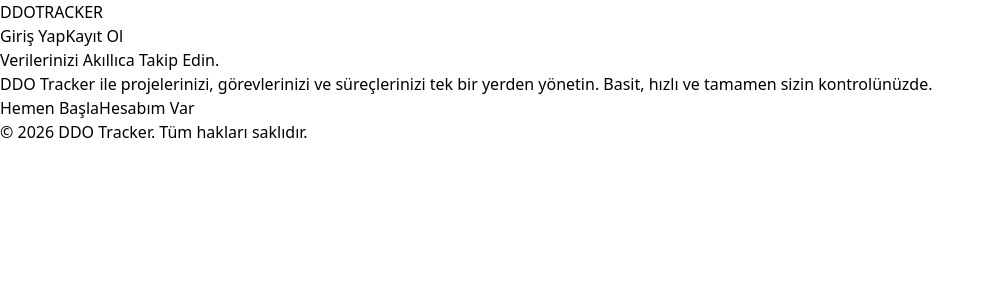
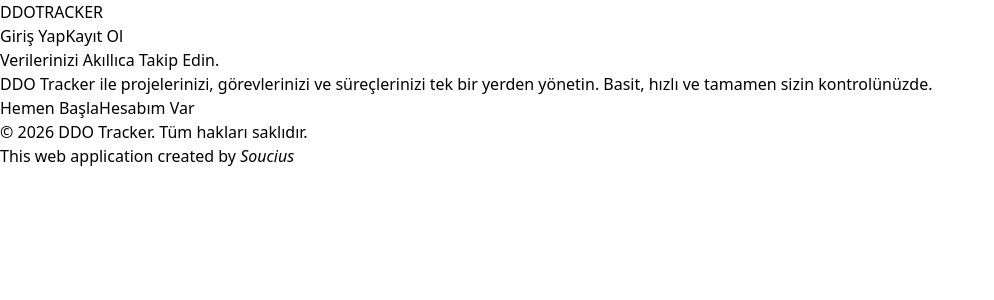
Before and after one commit to Soucius/ddotracker, a React (Vite) app in the folder frontend/: page / in a window 1280 px wide. Shown: the top 300 px of the page, without its empty margins (0-994 px from the left). Built offline with nearby package versions, Linux system fonts and the light colour scheme.

Commit message:
Signed by Soucius

```diff
--- a/frontend/src/layouts/DashboardLayout.jsx
+++ b/frontend/src/layouts/DashboardLayout.jsx
@@ -88,6 +88,7 @@
         </nav>
 
         <div className="absolute bottom-0 w-full p-4 border-t border-gray-100">
+          <div>
             <button
               onClick={handleLogout}
               className="flex items-center gap-3 w-full px-4 py-3 text-sm font-medium text-red-500 hover:bg-red-50 rounded-lg transition-colors"
@@ -95,6 +96,20 @@
               <LogOut size={20} />
               Çıkış Yap
             </button>
+          </div>
+
+          <div className="mt-3">
+            <span className="text-xs text-gray-500">
+              This web application created by{" "}
+              <a
+                href="https://github.com/Soucius"
+                target="_blank"
+                className="text-indigo-600"
+              >
+                <i>Soucius</i>
+              </a>
+            </span>
+          </div>
         </div>
       </aside>
 
--- a/frontend/src/pages/HomePage.jsx
+++ b/frontend/src/pages/HomePage.jsx
@@ -62,11 +62,23 @@
             </Link>
           </div>
         </div>
+
+        <footer className="absolute bottom-0 w-full py-6 text-center text-gray-400 text-sm">
+          &copy; {new Date().getFullYear()} DDO Tracker. Tüm hakları saklıdır.
+          <div className="mt-3">
+            <span className="text-xs text-gray-500">
+              This web application created by{" "}
+              <a
+                href="https://github.com/Soucius"
+                target="_blank"
+                className="text-indigo-600"
+              >
+                <i>Soucius</i>
+              </a>
+            </span>
+          </div>
+        </footer>
       </main>
-
-      <footer className="w-full py-6 text-center text-gray-400 text-sm">
-        &copy; {new Date().getFullYear()} DDO Tracker. Tüm hakları saklıdır.
-      </footer>
     </div>
   );
 };
--- a/frontend/src/pages/SigninPage.jsx
+++ b/frontend/src/pages/SigninPage.jsx
@@ -163,6 +163,19 @@
               Hemen Kayıt Ol
             </Link>
           </p>
+
+          <div className="mt-3">
+            <span className="text-xs text-gray-500">
+              This web application created by{" "}
+              <a
+                href="https://github.com/Soucius"
+                target="_blank"
+                className="text-indigo-600"
+              >
+                <i>Soucius</i>
+              </a>
+            </span>
+          </div>
         </div>
       </div>
     </div>
--- a/frontend/src/pages/SignupPage.jsx
+++ b/frontend/src/pages/SignupPage.jsx
@@ -177,6 +177,19 @@
             >
               Şifreni mi unuttun?
             </Link>
+
+            <div className="mt-3">
+              <span className="text-xs text-gray-500">
+                This web application created by{" "}
+                <a
+                  href="https://github.com/Soucius"
+                  target="_blank"
+                  className="text-indigo-600"
+                >
+                  <i>Soucius</i>
+                </a>
+              </span>
+            </div>
           </div>
         </div>
       </div>
```
Lines whose indentation alone changed are shown as unchanged.
